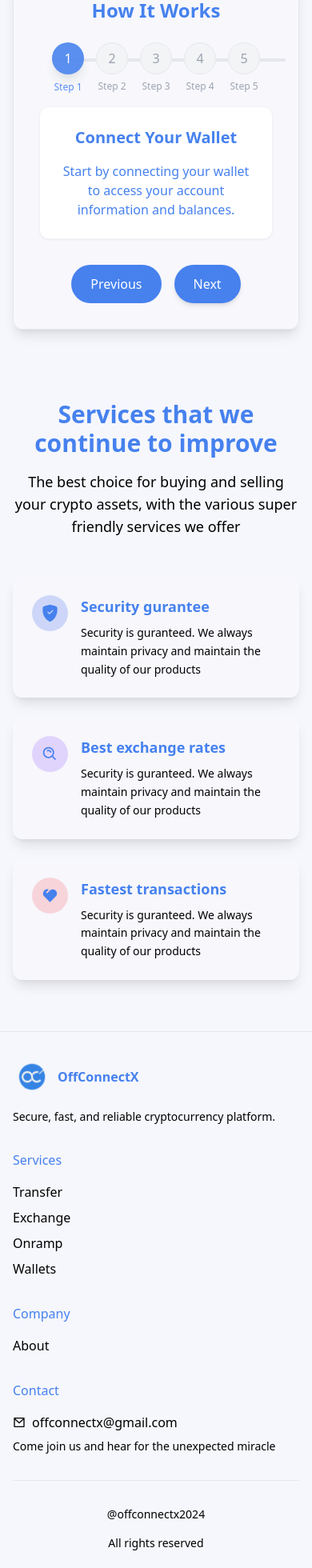
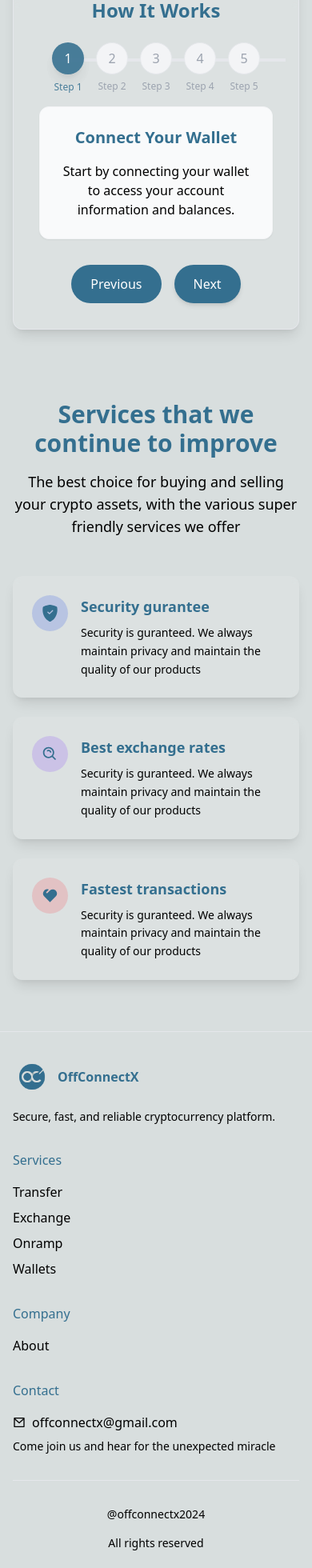
Before and after one commit to champagne101/xmas, a React (Vite) app: page / in a window 390 px wide. Shown: the part 2210-4170 px from the top of the page at 80% size. Built offline with nearby package versions, Linux system fonts and the light colour scheme.

Commit message:
changed light mode colour scheme and separated some colour scheme for both light and dark mode

```diff
--- a/src/App.jsx
+++ b/src/App.jsx
@@ -50,7 +50,7 @@ const App = () => {
         <div className={`min-h-screen transition-opacity duration-500 ${showSplash ? 'opacity-0' : 'opacity-100'}`}
         style={{ pointerEvents: showSplash ? "none" : "auto"}}>
 
-          <div className=" bg-[#f6f7fc] text-[#4681ee] dark:bg-[#244f6b] dark:text-[#fafcfe]">
+          <div className=" bg-[#d8dede] text-[#346f8f] dark:bg-[#244f6b] dark:text-[#fafcfe]">
           <Navbar />
           <Welcome />
           {/* <Onramp /> */}
--- a/src/components/Footer.jsx
+++ b/src/components/Footer.jsx
@@ -7,47 +7,47 @@ import dark from "../../images/dark.png";
 
 
 const Footer = () => (
-  <footer className="w-full py-8 border-t border-[#4681ee]/10 dark:border-white/10">
+  <footer className="bg-[#d8dede] dark:bg-[#244f6b] w-full py-8 border-t border-[#4681ee]/10 dark:border-white/10">
     <div className="max-w-7xl mx-auto px-4 sm:px-6 lg:px-8">
       <div className="grid grid-cols-1 md:grid-cols-4 gap-8 mb-8">
         <div className="md:col-span-1">
           <div className="flex items-center mb-4">
             <img src={light} alt="logo-light" className="w-12 block dark:hidden" />
             <img src={dark} alt="logo-dark" className="w-12 hidden dark:block" />
-            <span className="ml-2 font-bold text-[#4681ee] dark:text-white">OffConnectX</span>
+            <span className="ml-2 font-bold text-[#346f8f] dark:text-white">OffConnectX</span>
           </div>
           <p className="text-[#4681ee]/70 dark:text-white/70 text-sm">Secure, fast, and reliable cryptocurrency platform.</p>
         </div>
 
       <div>
-        <h3 className="text-[#4681ee] dark:text-white font-medium mb-4">Services</h3>
+        <h3 className="text-[#346f8f] dark:text-white font-medium mb-4">Services</h3>
         <ul className="space-y-2">
-        <li><a  className=" text-[#4681ee]/70 dark:text-white/70 hover:text-[#4681ee] dark:hover:text-white transition-colors" href="#">Transfer</a></li>
-        <li><a  className=" text-[#4681ee]/70 dark:text-white/70 hover:text-[#4681ee] dark:hover:text-white transition-colors" href="#">Exchange</a></li>
-        <li><a  className=" text-[#4681ee]/70 dark:text-white/70 hover:text-[#4681ee] dark:hover:text-white transition-colors" href="#">Onramp</a></li>
-        <li><a  className=" text-[#4681ee]/70 dark:text-white/70 hover:text-[#4681ee] dark:hover:text-white transition-colors" href="#">Wallets</a></li>
+        <li><a  className=" text-[#346f8f]/70 dark:text-white/70 hover:text-[#346f8f] dark:hover:text-white transition-colors" href="#">Transfer</a></li>
+        <li><a  className=" text-[#346f8f]/70 dark:text-white/70 hover:text-[#346f8f] dark:hover:text-white transition-colors" href="#">Exchange</a></li>
+        <li><a  className=" text-[#346f8f]/70 dark:text-white/70 hover:text-[#346f8f] dark:hover:text-white transition-colors" href="#">Onramp</a></li>
+        <li><a  className=" text-[#346f8f]/70 dark:text-white/70 hover:text-[#346f8f] dark:hover:text-white transition-colors" href="#">Wallets</a></li>
         </ul>
       </div>
 
       <div>
-          <h3 className="text-[#4681ee] dark:text-white font-medium mb-4">Company</h3>
+          <h3 className="text-[#346f8f] dark:text-white font-medium mb-4">Company</h3>
           <ul className="space-y-2">
-            <li><a href="#" className="text-[#4681ee]/70 dark:text-white/70 hover:text-[#4681ee] dark:hover:text-white transition-colors">About</a></li>
-            {/* <li><a href="#" className="text-[#4681ee]/70 dark:text-white/70 hover:text-[#4681ee] dark:hover:text-white transition-colors">Careers</a></li>
-            <li><a href="#" className="text-[#4681ee]/70 dark:text-white/70 hover:text-[#4681ee] dark:hover:text-white transition-colors">Blog</a></li>
-            <li><a href="#" className="text-[#4681ee]/70 dark:text-white/70 hover:text-[#4681ee] dark:hover:text-white transition-colors">Press</a></li> */}
+            <li><a href="#" className="text-[#346f8f]/70 dark:text-white/70 hover:text-[#346f8f] dark:hover:text-white transition-colors">About</a></li>
+            {/* <li><a href="#" className="text-[#346f8f]/70 dark:text-white/70 hover:text-[#346f8f] dark:hover:text-white transition-colors">Careers</a></li>
+            <li><a href="#" className="text-[#346f8f]/70 dark:text-white/70 hover:text-[#346f8f] dark:hover:text-white transition-colors">Blog</a></li>
+            <li><a href="#" className="text-[#346f8f]/70 dark:text-white/70 hover:text-[#346f8f] dark:hover:text-white transition-colors">Press</a></li> */}
           </ul>
         </div>
 
         <div>
-          <h3 className="text-[#4681ee] dark:text-white font-medium mb-4">Contact</h3>
-          <div className="flex items-center mb-2 text-[#4681ee]/70 dark:text-white/70">
+          <h3 className="text-[#346f8f] dark:text-white font-medium mb-4">Contact</h3>
+          <div className="flex items-center mb-2 text-[#346f8f]/70 dark:text-white/70">
             <RiMailLine className="h-4 w-4 mr-2"/>
-            <a href="mailto:info@offconnectx.com" className="hover:text-[#4681ee] dark:hover:text-white transition-colors">
+            <a href="mailto:info@offconnectx.com" className="hover:text-[#346f8f] dark:hover:text-white transition-colors">
               offconnectx@gmail.com
             </a>
           </div>
-          <p className="text-[#4681ee]/70 dark:text-white/70 text-sm">Come join us and hear for the unexpected miracle</p>
+          <p className="text-[#346f8f]/70 dark:text-white/70 text-sm">Come join us and hear for the unexpected miracle</p>
           {/* <p className=" text-sm text-center font-medium mt-2">info@offconnectx.com</p> */}
         </div>
     </div>
--- a/src/components/Services.jsx
+++ b/src/components/Services.jsx
@@ -7,27 +7,27 @@ const ServiceCard = ({ color, title, icon, subtitle }) => (
   <div className="bg-white/10 dark:bg-white/5 backdrop-blur-sm rounded-xl p-6 transition-all duration-300 hover:scale-105 hover:bg-white/20 dark:hover:bg-white/10 shadow-lg">
     <div className="flex items-start gap-4">
       <div className={`bg-opacity-20 dark:bg-opacity-30 p-3 rounded-full ${color}`}>
-        <div className="text-[#4681ee] dark:text-white">
+        <div className="text-[#346f8f] dark:text-white">
           {icon}
           </div>
         </div>
         <div>
-        <h3 className="mb-2 text-lg font-semibold text-[#4681ee] dark:text-white">{title}</h3>
-        <p className="text-[#4681ee]/70 dark:text-white/70 text-sm  leading-relaxed">{subtitle}</p>
+        <h3 className="mb-2 text-lg font-semibold text-[#346f8f] dark:text-white">{title}</h3>
+        <p className="text-[#346f8f]/70 dark:text-white/70 text-sm  leading-relaxed">{subtitle}</p>
       </div>
     </div>
   </div>
 );
 
 const Services = () => (
-  <section  className="w-full pt-0 pb-16 md:pb-24 -mt-10 ">
+  <section  className="bg-[#d8dede] dark:bg-[#244f6b]  w-full pt-0 pb-16 md:pb-24 -mt-10 ">
     <div className="max-w-7xl mx-auto px-4 sm:px-6 lg:px-8">
         <div className="text-center mb-12">
-        <h2 className=" text-3xl md:text-4xl font-bold text-[#4681ee] dark:text-white mb-4">
+        <h2 className=" text-3xl md:text-4xl font-bold text-[#346f8f] dark:text-white mb-4">
           Services that we
           <span className="block">continue to improve</span>
           </h2>
-        <p className="text-[#4681ee]/70 dark:text-white/70 text-lg mx-auto max-w-2xl">
+        <p className="text-[#346f8f]/70 dark:text-white/70 text-lg mx-auto max-w-2xl">
           The best choice for buying and selling your crypto assets, with the
           various super friendly services we offer
         </p>
--- a/src/components/SplashScreen.jsx
+++ b/src/components/SplashScreen.jsx
@@ -30,8 +30,8 @@ const SplashScreen = ({ onFinish }) => {
         };
     }, [onFinish]);
 
-    const bgColor = isDarkMode ? 'bg-[#244f6b]' : 'bg-[#f6f7fc]';
-    const textColor = isDarkMode ? 'text-[#fafcfe]' : 'text-[#4681ee]';
+    const bgColor = isDarkMode ? 'bg-[#244f6b]' : 'bg-[#d8dede]';
+    const textColor = isDarkMode ? 'text-[#fafcfe]' : 'text-[#346f8f]';
     const logoSrc = isDarkMode ? dark : light;
 
     return (
--- a/src/components/StepsProgress.jsx
+++ b/src/components/StepsProgress.jsx
@@ -33,8 +33,8 @@ const StepButton = ({ disabled, onClick, children }) => (
     className={`
       flex items-center justify-center px-6 py-3 text-base font-medium rounded-full
       transition-all duration-300 transform hover:scale-105 shadow-md
-      bg-[#4681ee] hover:bg-[#3671de] disabled:bg-[#4681ee]/40 shadow-[#4681ee]/20
-      dark:bg-[#4681ee] dark:hover:bg-[#3671de] dark:disabled:bg-[#4681ee]/40 dark:shadow-[#4681ee]/20
+      bg-[#346f8f] hover:bg-[#185371] disabled:bg-[#346f8f]/40 shadow-[#346f8f]/20
+      dark:bg-[#346f8f] dark:hover:bg-[#35677c] dark:disabled:bg-[#346f8f]/40 dark:shadow-[#346f8f]/20
       text-white disabled:cursor-not-allowed disabled:transform-none disabled:shadow-none
     `}
   >
@@ -58,11 +58,11 @@ const StepsProgress = () => {
     <div
       className={`
       w-full p-8 rounded-xl backdrop-blur-sm shadow-lg transition-all duration-300
-      bg-white/10 border border-gray-200 text-[#4681ee]
+      bg-white/10 border border-gray-200 text-[#346f8f]
       dark:bg-white/5 dark:border dark:border-white/10 dark:text-white
     `}
     >
-      <h2 className="text-2xl font-bold mb-6 text-center text-[#4681ee] dark:text-white">
+      <h2 className="text-2xl font-bold mb-6 text-center text-[#346f8f] dark:text-white">
         How It Works
       </h2>
 
@@ -81,7 +81,7 @@ const StepsProgress = () => {
                 ${isCurrent && "animate-pulse"}
                 ${
                   isActive
-                    ? "bg-[#4681ee] text-white shadow-lg shadow-[#4681ee]/30 dark:bg-[#4681ee] dark:text-white dark:shadow-lg dark:shadow-[#4681ee]/30"
+                    ? "bg-[#346f8f] text-white shadow-lg shadow-[#346f8f]/30 dark:bg-[#346f8f] dark:text-white dark:shadow-lg dark:shadow-[#346f8f]/30"
                     : "bg-gray-100 text-gray-400 border border-gray-200 dark:bg-white/10 dark:text-white/60 dark:border-white/20"
                 }
               `}
@@ -92,8 +92,8 @@ const StepsProgress = () => {
               <span
                 className={`
                 absolute -bottom-6 left-1/2 transform -translate-x-1/2 text-xs whitespace-nowrap
-                text-[#4681ee]/70 dark:text-white/70
-                ${isCurrent && "text-[#4681ee] font-medium dark:text-white"}
+                text-[#346f8f]/70 dark:text-white/70
+                ${isCurrent && "text-[#346f8f] font-medium dark:text-white"}
               `}
               >
                 Step {index + 1}
@@ -105,7 +105,7 @@ const StepsProgress = () => {
         {/* progress bar */}
         <div className="absolute w-full h-1 top-5 md:top-6 bg-gray-200 dark:bg-white/10 -z-0">
           <div
-            className="h-full transition-all duration-500 ease-in-out bg-[#4681ee] dark:bg-[#4681ee]"
+            className="h-full transition-all duration-500 ease-in-out bg-[#346f8f] dark:bg-[#346f8f]"
             style={{ width: calculateProgress() }}
           />
         </div>
@@ -115,13 +115,13 @@ const StepsProgress = () => {
       <div
         className="
         mb-8 text-center p-6 rounded-xl min-h-[160px] flex flex-col items-center justify-center
-        bg-white border border-gray-100 shadow-sm dark:bg-white/5 dark:border dark:border-white/10
+        bg-gray-50 border border-gray-100 shadow-sm dark:bg-white/5 dark:border dark:border-white/10
       "
       >
-        <h3 className="text-xl md:text-2xl font-bold mb-4 text-[#4681ee] dark:text-white">
+        <h3 className="text-xl md:text-2xl font-bold mb-4 text-[#346f8f] dark:text-white">
           {stepContents[currentStep - 1].title}
         </h3>
-        <p className="text-base max-w-2xl text-[#4681ee]/70 dark:text-white/80">
+        <p className="text-base max-w-2xl text-black dark:text-white/80">
           {stepContents[currentStep - 1].description}
         </p>
       </div>
@@ -132,8 +132,8 @@ const StepsProgress = () => {
           <button
             className="
             w-full max-w-md py-3 px-6 rounded-full font-medium transition-all duration-300 transform hover:scale-105 shadow-md
-            bg-[#4681ee] hover:bg-[#3671de] text-white shadow-[#4681ee]/20
-            dark:bg-[#4681ee] dark:hover:bg-[#3671de] dark:text-white dark:shadow-[#4681ee]/20
+            bg-[#346f8f] hover:bg-[#185371] text-white shadow-[#346f8f]/20
+            dark:bg-[#346f8f] dark:hover:bg-[#3671de] dark:text-white dark:shadow-[#346f8f]/20
           "
           >
             Approve UZAR
@@ -164,7 +164,7 @@ const StepsProgress = () => {
             dark:bg-white/5 dark:border dark:border-white/10 dark:shadow-inner
           "
           >
-            <p className="text-[#4681ee]/60 dark:text-white/60 mb-1 text-sm">Paste your proof here...</p>
+            <p className="text-[#346f8f]/60 dark:text-white/60 mb-1 text-sm">Paste your proof here...</p>
           </div>
           <button
             className="
```
Also changed, not shown: src/components/Navbar.jsx (+9 -9 lines), src/components/Welcome.jsx (+33 -33 lines), images/light.png.
